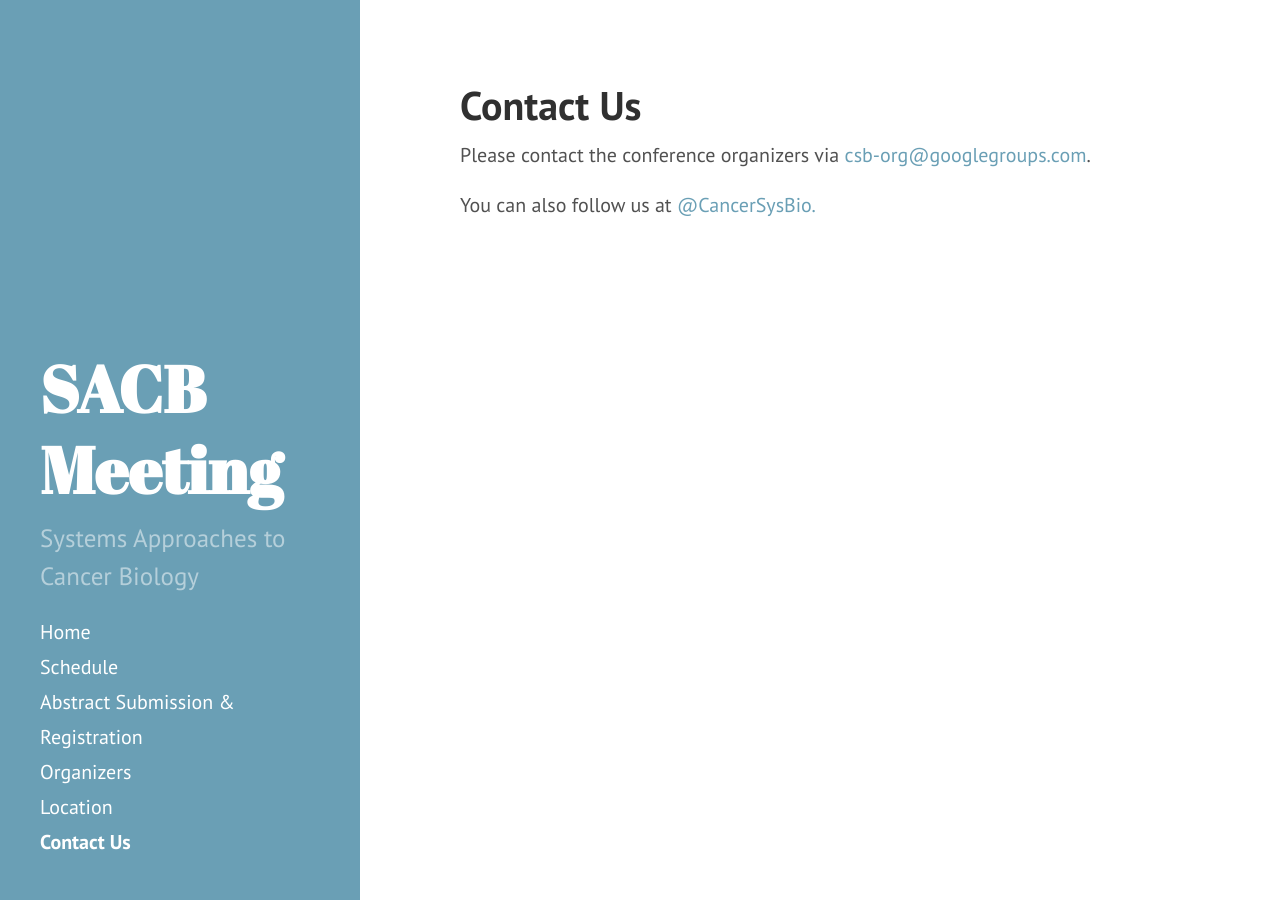
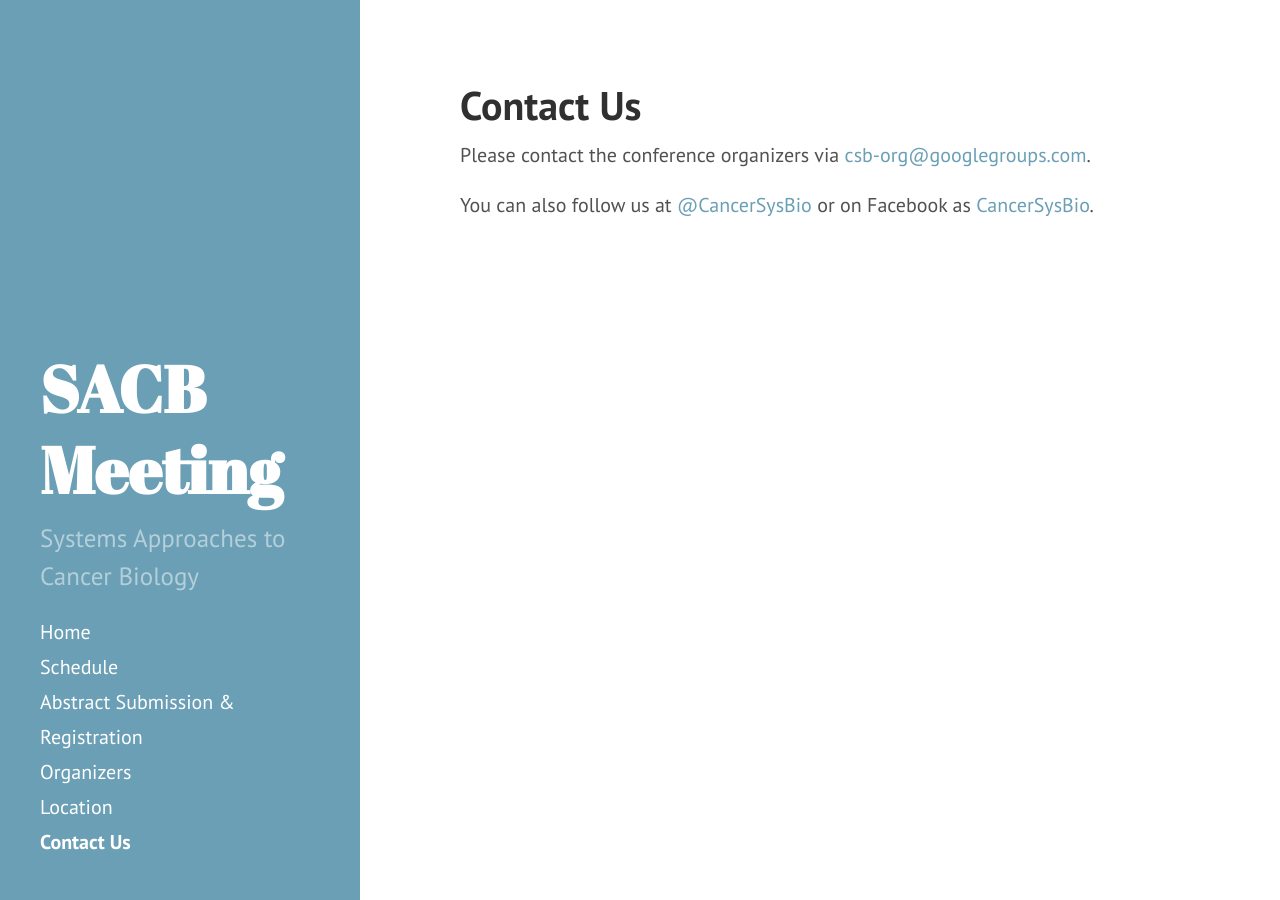
Before and after one commit to AECCSB/sacb-meeting, a Jekyll site: the page built from contact-us.md, in a window 1280 px wide. Built offline with Jekyll 4.4.1, drawn with Linux system fonts in a browser that asks for light colours.

Commit message:
Update contact-us.md
Fixes #5

```diff
--- a/contact-us.md
+++ b/contact-us.md
@@ -5,4 +5,4 @@ layout: page
 
 Please contact the conference organizers via [csb-org@googlegroups.com](mailto:csb-org@googlegroups.com).
 
-You can also follow us at [@CancerSysBio.](https://twitter.com/CancerSysBio)
+You can also follow us at [@CancerSysBio](https://twitter.com/CancerSysBio) or on Facebook as [CancerSysBio](https://www.facebook.com/CancerSysBio/).
```
